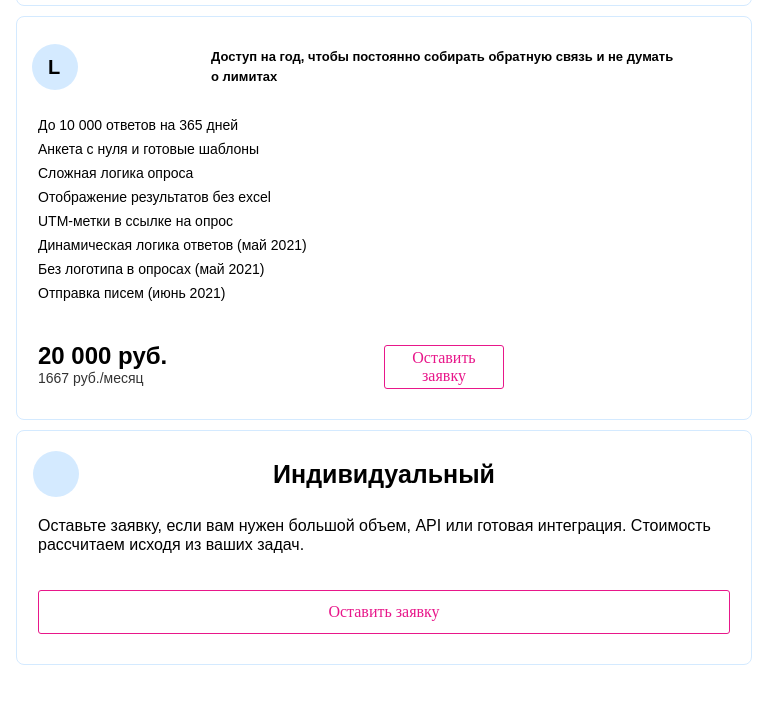
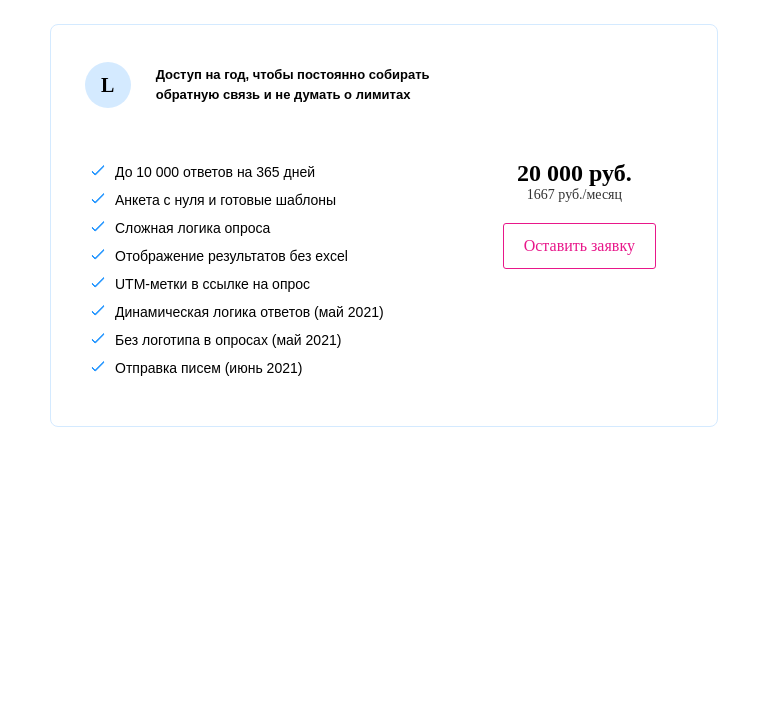
Before and after one commit to Yar56/test-task-37b, a website: page src/index.html in a window 768 px wide. Shown: the part 776-1503 px from the top of the page. After the commit the page ends 1313 px from the top, so only its background shows below. Drawn offline with nearby package versions, Linux system fonts and the light colour scheme; files that its build step writes are made by us from their sources; a web font is replaced by a local one.

Commit message:
add layout for 700-1020px screen

```diff
--- a/src/sass/base/mixin.sass
+++ b/src/sass/base/mixin.sass
@@ -9,8 +9,12 @@
     font-style: #{$style}
 
 @mixin normal-button()
+  font-family: 'ProximaNovaCond'
   width: 120px
-  height: 44px
+  height: 46px
   border: 1px solid $button-normal-color
   border-radius: 3px
   background: $button-normal-color
+  color: #fff
+  @media (min-width: 700px)
+    width: 153px
--- a/src/sass/style.sass
+++ b/src/sass/style.sass
@@ -22,43 +22,71 @@ body
   @include normal-button()
   &_xs,&_l
     background: #fff
-    color: #E8178A
+    color: $button-normal-color
   &_uniq
     background: #fff
-    color: #E8178A
+    color: $button-normal-color
     width: 100%
 
 .container
-  padding: 70px 16px 62px
+  padding: 70px 16px 62px 16px
+  min-width: 288px
+  max-width: 400px
+  margin: 0 auto
+  @media ( min-width: 700px) and ( max-width: 1019px )
+    padding: 39px 50px 85px 50px
+    min-width: 700px
+    max-width: 900px
+  @media (min-width: 1020px )
+    padding: 39px 50px 85px 50px
+    min-width: 930px
+    max-width: 1200px
   .title
     text-align: center
     margin-bottom: 30px
     &__content
       margin: 0
       font-family: 'ProximaNovaCond'
+      @media ( min-width: 700px) and ( max-width: 1019px )
+        font-size: 40px
+        line-height: 40px
   .rates
     display: flex
     flex-direction: column
     margin: -5px 0
+    @media ( min-width: 1020px )
     &__rate
       flex: 1 1 auto
-      margin: 5px 0
+      margin-bottom: 30px
       width: 100%
       border-radius: 8px
       border: 1px solid $main-color
       padding: 30px 21px
+      @media ( min-width: 700px) and ( max-width: 1019px )
+        padding: 40px
       &_m
         border: none
         background: linear-gradient(180deg, #E8EEFF 0%, #C2F6FF 100%)
+      &_uniq
+        @media ( min-width: 700px) and ( max-width: 1019px )
+          display: none !important
     .rate
-      display: flex
-      flex-direction: column
+      display: grid
+      grid-template-areas: "title" "features" "price"
+      @media ( min-width: 700px) and ( max-width: 1019px )
+        grid-template-columns: 2fr 1fr
+        grid-template-areas: "title ." "features price"
+        grid-row-gap: 27px
       &__title
+        grid-area: title
         display: grid
         grid-template-columns: 25% auto
         margin-bottom: 30px
         align-items: center
         justify-items: baseline
+        @media ( min-width: 700px) and ( max-width: 1019px )
+          grid-template-columns: 17% auto
+          padding-right: 10px
         &_uniq
           grid-template-columns: 1fr
           justify-items: center
@@ -74,6 +102,7 @@ body
             border-radius: 50%
             z-index: -1
       &__logo
+        font-family: 'ProximaNovaCond'
         font-weight: 700
         line-height: 26px
         font-size: 20px
@@ -107,29 +136,81 @@ body
           line-height: 26px
           font-size: 25px
       &__features
+        grid-area: features
         display: flex
         flex-direction: column
         align-items: flex-start
         flex-wrap: nowrap
-        margin-bottom: 36px
+        margin-bottom: 50px
+        @media ( min-width: 700px) and ( max-width: 1019px )
+          margin-bottom: 0px
       .features
         &__item
           margin-bottom: 8px
           font-weight: 400
           font-size: 14px
+          position: relative
+          padding-left: 1.5rem
+          line-height: 20px
+          &::before
+            content: ''
+            display: block
+            position: absolute
+            bottom: 12px
+            top: 4px
+            left: 0px
+            width: 14px
+            height: 6px
+            border-top-right-radius: 2px
+            border-bottom-right-radius: 2px
+            border-top-left-radius: 2px
+            border-right: 2px solid #2998FF
+            border-top: 2px solid #2998FF
+            transform: rotate(135deg)
       &__price
+        grid-area: price
         display: grid
         grid-template-columns: 50% 50%
         align-items: center
+        .price__content
+          padding-right: 5%
+          display: flex
+          flex-direction: column
+          align-items: center
+        @media ( min-width: 700px) and ( max-width: 1019px )
+          grid-template-columns: 1fr
+          justify-items: center
+          align-content: flex-start
+          grid-row-gap: 17px
+          .price__content
+            align-self: end
+          .button
+            align-self: start
         &_uniq
           grid-template-columns: 1fr
       .price
-        font-family: 'ProximaNovaCond', serif
         line-height: 22px
         &__total
+          font-family: 'ProximaNovaCond'
           font-weight: 700
           font-size: 24px
         &__monthly
+          font-family: 'ProximaNovaCond'
           font-weight: 400
           font-size: 14px
           color: #333333
+          @media ( min-width: 700px) and ( max-width: 1019px )
+            text-align: center
+
+
+// @media screen and ( min-width: 700px)
+//   .container
+//     padding: 39px 50px 85px 50px
+//     .title
+//       &__content
+//         font-size: 40px
+//         line-height: 40px
+//     .rates
+//       .rate
+//         &_uniq
+//           display: none
```
